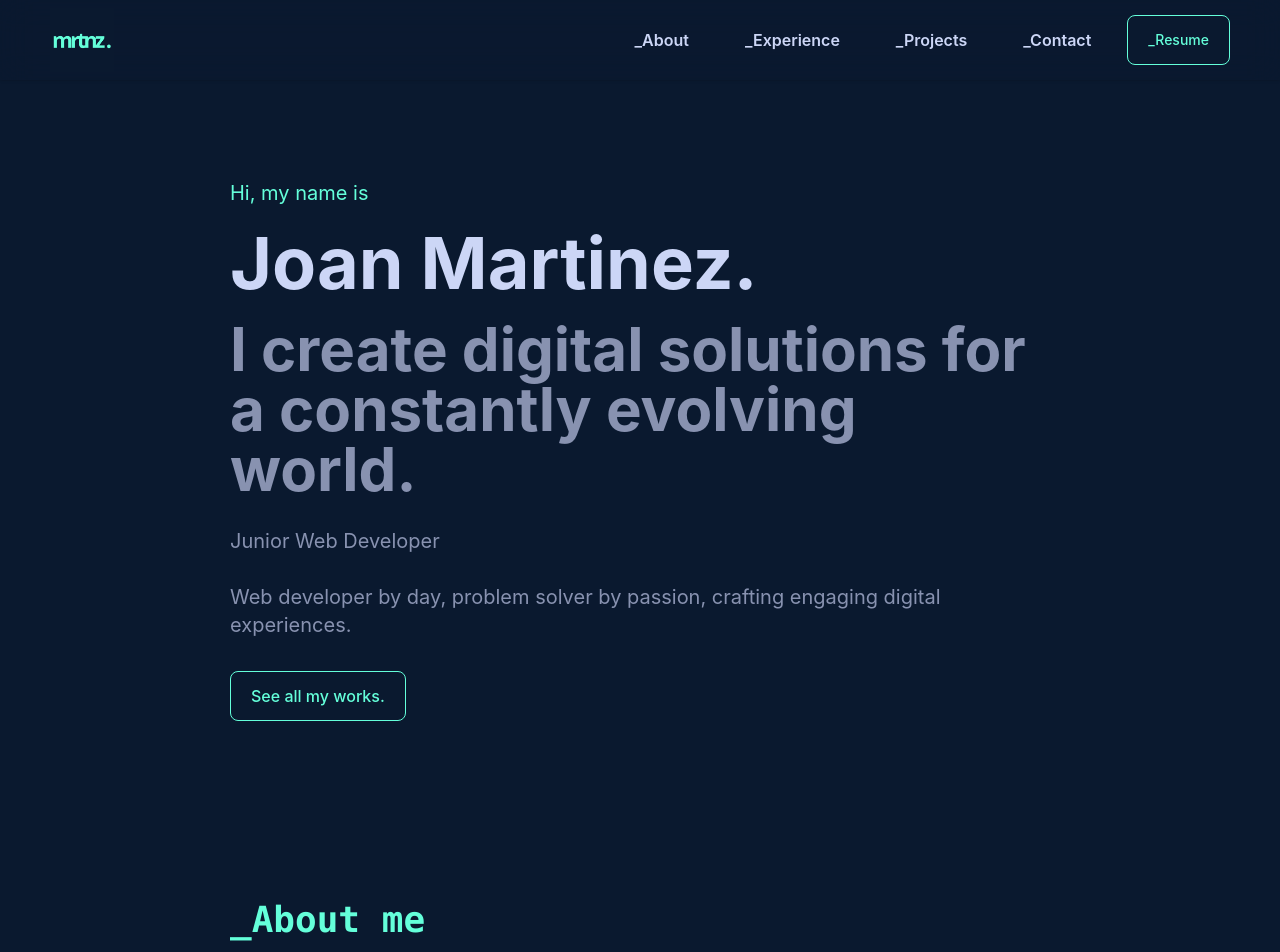
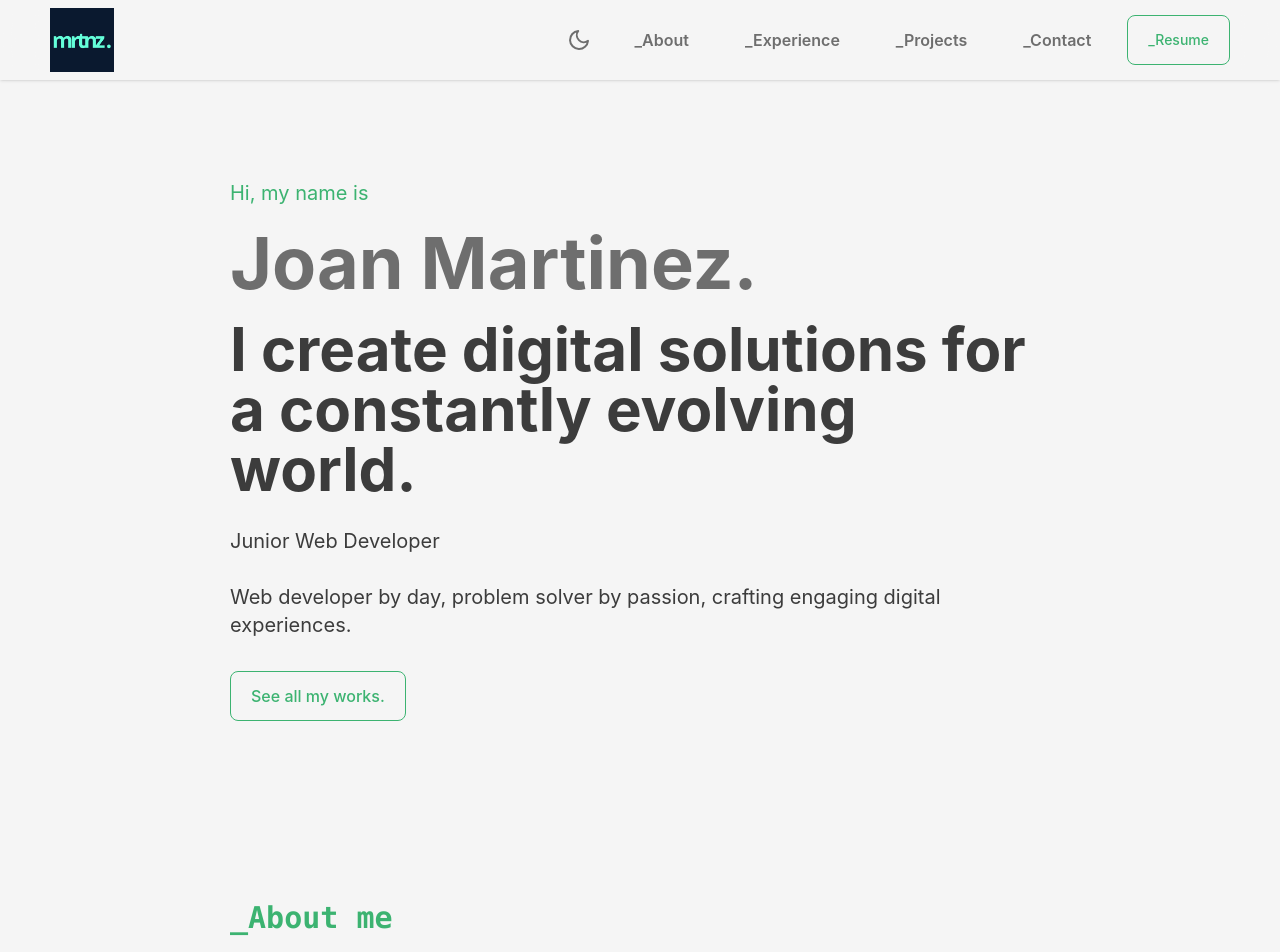
Before and after one commit to joanmrtnz/portfolio, a React (Vite) app in the folder my-portfolio/: page / in a window 1280 px wide. Shown: the top 952 px of the page. Built offline with nearby package versions, Linux system fonts and the light colour scheme.

Commit message:
add light theme and theme selector button in header

```diff
--- a/my-portfolio/src/components/About.jsx
+++ b/my-portfolio/src/components/About.jsx
@@ -9,14 +9,15 @@ export default function About() {
       id="about"
       className="mt-[100px] px-6 sm:px-12 md:px-20 m-auto text-left bg-[var(--navy)]"
     >
-      <h2 className={`font-mono text-4xl font-bold text-[var(--green)] transition-opacity duration-700 ${isVisible ? "opacity-100 translate-y-0" : "opacity-0 translate-y-5"}`}>
-        _About me
-      </h2>
+
 
       <div className="mx-auto grid grid-cols-1 md:grid-cols-[3fr_2fr] gap-6 md:gap-[50px] mt-6 items-start md:items-center">
 
         <div className="text-left flex flex-col">
-          <p className={`mt-4 mb-6 text-lg text-[var(--light-slate)] transition-opacity duration-700 delay-200 ${isVisible ? "opacity-100 translate-y-0" : "opacity-0 translate-y-5"}`}>
+          <h2 className={`font-mono mb-6 text-3xl font-bold text-[var(--green)] transition-opacity duration-700 ${isVisible ? "opacity-100 translate-y-0" : "opacity-0 translate-y-5"}`}>
+            _About me
+          </h2>
+          <p className={`mt-4 mb-7 text-lg text-[var(--light-slate)] transition-opacity duration-700 delay-200 ${isVisible ? "opacity-100 translate-y-0" : "opacity-0 translate-y-5"}`}>
             I'm a Junior Developer specialized in web technologies. My career started out of my passion for solving problems through code,
             and since then I have been exploring modern frameworks, software architectures and agile methodologies to create quality digital experiences.
           </p>
@@ -38,10 +39,10 @@ export default function About() {
         </div>
 
         <div className="flex justify-center md:justify-end mt-6 md:mt-0">
-          <img
+          <a href="https://www.linkedin.com"><img
             src="/about_me_2.jpg"
-            className={`w-full max-w-[250px] md:max-w-none h-auto object-cover rounded-lg filter grayscale hover:grayscale-0 hover:scale-105 transition-all duration-300 ${isVisible ? "opacity-100 translate-y-0" : "opacity-0 translate-y-5"}`}
-          />
+            className={`w-full max-w-[250px] md:max-w-none h-auto object-cover rounded-lg filter grayscale-90  hover:grayscale-30 transition-all duration-300 ${isVisible ? "opacity-100 translate-y-0" : "opacity-0 translate-y-5"}`}
+          /></a>
         </div>
       </div>
     </section>
--- a/my-portfolio/src/components/Header.jsx
+++ b/my-portfolio/src/components/Header.jsx
@@ -1,8 +1,11 @@
 import { useState, useEffect } from "react";
-import { FiMenu, FiX } from "react-icons/fi";
+import { FiMenu, FiX, FiSun, FiMoon } from "react-icons/fi";
 
 export default function Header() {
   const [menuOpen, setMenuOpen] = useState(false);
+  const [darkMode, setDarkMode] = useState(
+    localStorage.getItem("darkMode") === "true"
+  );
 
   useEffect(() => {
     if (menuOpen) {
@@ -11,6 +14,21 @@ export default function Header() {
       document.body.classList.remove("overflow-hidden");
     }
   }, [menuOpen]);
+
+  useEffect(() => {
+    const htmlElement = document.documentElement;
+
+    if (darkMode) {
+      htmlElement.classList.add("dark");
+      htmlElement.classList.remove("light");
+    } else {
+      htmlElement.classList.add("light");
+      htmlElement.classList.remove("dark");
+    }
+
+    localStorage.setItem("darkMode", darkMode);
+  }, [darkMode]);
+
 
   return (
     <header className="bg-[var(--navy)] bg-opacity-90 sm:backdrop-blur-lg sm:bg-[var(--navy)]/70 fixed top-0 w-full z-50 px-6 md:px-[50px] shadow-sm">
@@ -27,6 +45,13 @@ export default function Header() {
 
 
         <ul className="hidden md:flex items-center text-left space-x-4">
+        <button
+          onClick={() => setDarkMode(!darkMode)}
+          className="text-[var(--lightest-slate)] text-2xl p-2 rounded-full transition-colors duration-300 hover:bg-gray-700"
+        >
+          {darkMode ? <FiSun /> : <FiMoon />}
+        </button>
+
           <li><a href="#about" className="text-[var(--lightest-slate)] hover:text-[var(--green)] px-5 py-2.5">_About</a></li>
           <li><a href="#experience" className="text-[var(--lightest-slate)] hover:text-[var(--green)] px-5 py-2.5">_Experience</a></li>
           <li><a href="#projects" className="text-[var(--lightest-slate)] hover:text-[var(--green)] px-5 py-2.5">_Projects</a></li>
@@ -59,6 +84,14 @@ export default function Header() {
             <FiX />
           </button>
 
+        <button
+          onClick={() => setDarkMode(!darkMode)}
+          className="text-[var(--lightest-slate)] text-2xl p-2 rounded-full transition-colors duration-300 hover:bg-gray-700"
+        >
+          {darkMode ? <FiSun /> : <FiMoon />}
+        </button>
+
+
           <a href="#about" onClick={() => setMenuOpen(false)} className="text-[var(--lightest-slate)] hover:text-[var(--green)]">_About</a>
           <a href="#experience" onClick={() => setMenuOpen(false)} className="text-[var(--lightest-slate)] hover:text-[var(--green)]">_Experience</a>
           <a href="#projects" onClick={() => setMenuOpen(false)} className="text-[var(--lightest-slate)] hover:text-[var(--green)]">_Projects</a>
--- a/my-portfolio/src/components/ProjectText.jsx
+++ b/my-portfolio/src/components/ProjectText.jsx
@@ -3,7 +3,7 @@ import ProjectIcon from "./ProjectIcon";
 export default function ProjectText({ project }) {
   return (
     <div name="project-text" className="self-start flex flex-col">
-      <h2 className="text-lg sm:text-2xl font-bold text-white transition-opacity duration-700 group-hover:underline group-hover:text-[var(--green)] flex items-center">
+      <h2 className="text-lg sm:text-2xl font-bold text-[var(--text-color)] transition-opacity duration-700 group-hover:underline group-hover:text-[var(--green)] flex items-center">
         {project.name}
         <ProjectIcon />
       </h2>
@@ -13,7 +13,7 @@ export default function ProjectText({ project }) {
       <ul className="mt-2 flex flex-wrap" aria-label="Technologies used:">
         {project.technologies.map((tech) => (
           <li key={tech} className="mr-1.5 mt-2">
-            <div className="flex items-center rounded-full bg-teal-400/10 px-3 py-1 text-xs font-medium leading-5 text-teal-300">
+            <div className="flex items-center rounded-full bg-teal-400/10 px-3 py-1 text-xs font-medium leading-5 text-[var(--green)]">
               {tech}
             </div>
           </li>
--- a/my-portfolio/src/index.css
+++ b/my-portfolio/src/index.css
@@ -3,15 +3,52 @@
   line-height: 1.5;
   font-weight: 400;
 
-  color-scheme: light dark;
-  color: rgba(255, 255, 255, 0.87);
-  background-color: #242424;
-
   font-synthesis: none;
   text-rendering: optimizeLegibility;
   -webkit-font-smoothing: antialiased;
   -moz-osx-font-smoothing: grayscale;
-  --dark-navy: #020c1b;
+
+
+  --dark-navy: #0b0f19;
+  --navy: #121826;
+  --light-navy: #1b2434;
+  --lightest-navy: #25304b;
+  --navy-shadow: rgba(10, 15, 25, 0.7);
+  --dark-slate: #b19cd9;
+  --slate: #8ab4f8;
+  --light-slate: #b3d9ff;
+  --lightest-slate: #e2f1ff;
+  --white: #f8f9fa;
+  --green: #62d2a2;
+  --light-green: #95e6c2;
+  --green-tint: rgba(98, 210, 162, 0.1);
+  --blue: #67b0ff;
+}
+
+
+.light {
+  --background-color: #ffffff;
+  --text-color: #213547;
+  --dark-navy: #eaeaea;
+  --navy: #f5f5f5;
+  --light-navy: #ffffff;
+  --lightest-navy: #fafafa;
+  --navy-shadow: rgba(200, 200, 200, 0.7);
+  --dark-slate: #2e2e2e;
+  --slate: #3c3c3c;
+  --light-slate: #595959;
+  --lightest-slate: #6e6e6e;
+  --white: #1a1a1a;
+  --green: #3cb371;
+  --light-green: #81c784;
+  --green-tint: rgba(60, 179, 113, 0.1);
+  --pink: #d17bb5;
+  --blue: #5a9bd4;
+}
+
+.dark {
+  --background-color: #242424;
+  --text-color: rgba(255, 255, 255, 0.87);
   --navy: #0a192f;
   --light-navy: #112240;
   --lightest-navy: #233554;
@@ -24,16 +61,11 @@
   --green: #64ffda;
   --light-green: #b0fae8;
   --green-tint: rgba(100, 255, 218, 0.1);
-  --pink: #f57dff;
-  --blue: #57cbff;
 }
 
 
-
-@media (prefers-color-scheme: light) {
-  :root {
-    color: #213547;
-    background-color: #ffffff;
-  }
-
+body {
+  background-color: var(--background-color);
+  color: var(--text-color);
+  transition: background-color 0.3s ease-in-out, color 0.3s ease-in-out;
 }
```
